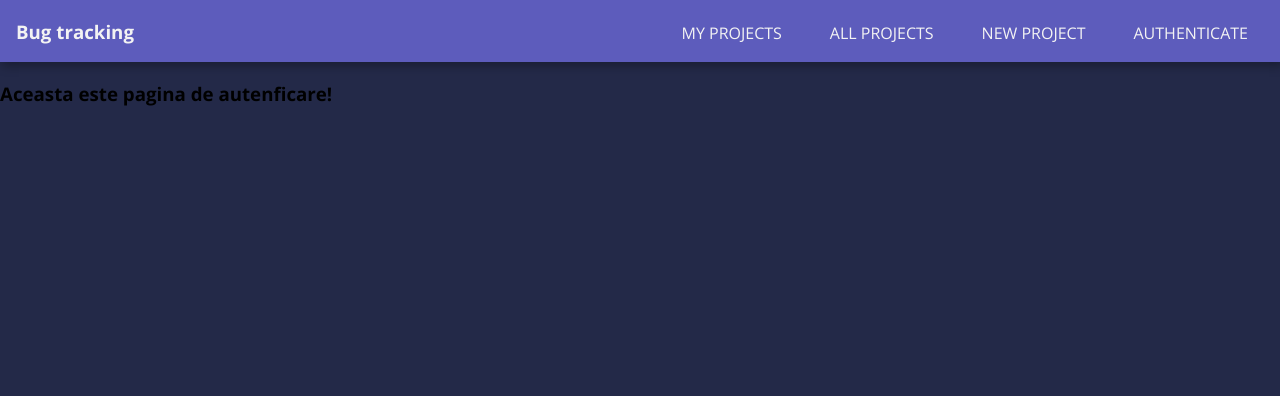
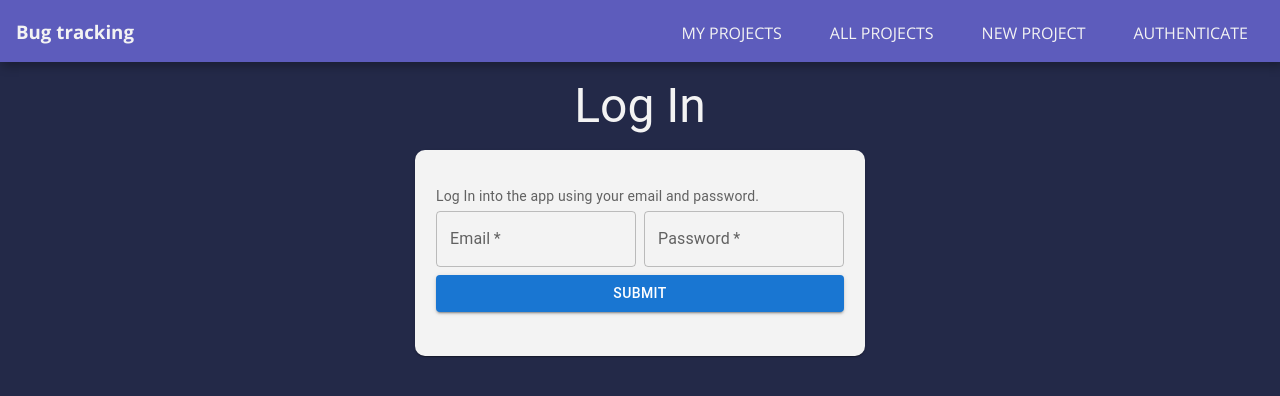
Before and after one commit to ovidiuterbea/proiectTW-bug-tracking, a React (Create React App) app in the folder frontend/: page / in a window 1280 px wide. Shown: the top 396 px of the page. Built offline with nearby package versions, Linux system fonts and the light colour scheme.

Commit message:
Added Authentication

```diff
--- a/frontend/src/users/pages/Auth.css
+++ b/frontend/src/users/pages/Auth.css
@@ -0,0 +1,22 @@
+.mainCardContainer {
+    max-width: 450;
+    padding: "20px 5px";
+    margin: "0 auto";
+    border-radius: "10px";
+    color:#f3f3f3;
+}
+
+.muibtn {
+    border: none;
+  background-color: #6967ce;
+  color: #f3f3f3;
+  border-radius: 10px;
+  transition: ease-out 1.2s;
+  font-size: 16px;
+  outline: none;
+}
+
+.textField {
+    color: #f3f3f3;
+    border-color: #f3f3f3;
+}
--- a/frontend/src/users/pages/Auth.js
+++ b/frontend/src/users/pages/Auth.js
@@ -1,7 +1,37 @@
 import React from "react";
+import "./Auth.css";
+import { Button, Card, CardContent, Grid, TextField, Typography } from "@mui/material";
 
 const Auth = () => {
-  return <h3>Aceasta este pagina de autenficare!</h3>;
+  return (
+    <div className="App">
+      <Typography padding="1rem" variant="h3" align="center" color="#f3f3f3">
+        Log In
+       </Typography>
+      <Grid>
+        <Card className="mainCardContainer" style={{ backgroundColor:"#f3f3f3",borderRadius:"10px", maxWidth: 450, padding: "20px 5px", margin: "0 auto" }}>
+          <CardContent>
+            <Typography variant="body2" color="textSecondary" component="p" gutterBottom>
+              Log In into the app using your email and password.
+          </Typography>
+            <form>
+              <Grid container spacing={1}>
+                <Grid item xs={12} sm={6}>
+                  <TextField className="textField" type="email" placeholder="Enter email" label="Email" variant="outlined" fullWidth required />
+                </Grid>
+                <Grid xs={12} sm={6} item>
+                  <TextField className="textField" type="password" placeholder="Enter password" label="Password" variant="outlined" fullWidth required />
+                </Grid>
+                <Grid item xs={12}>
+                  <Button className="muibtn" type="submit" variant="contained" color="primary" fullWidth>Submit</Button>
+                </Grid>
+              </Grid>
+            </form>
+          </CardContent>
+        </Card>
+      </Grid>
+    </div>
+  );
 };
 
 export default Auth;
```
